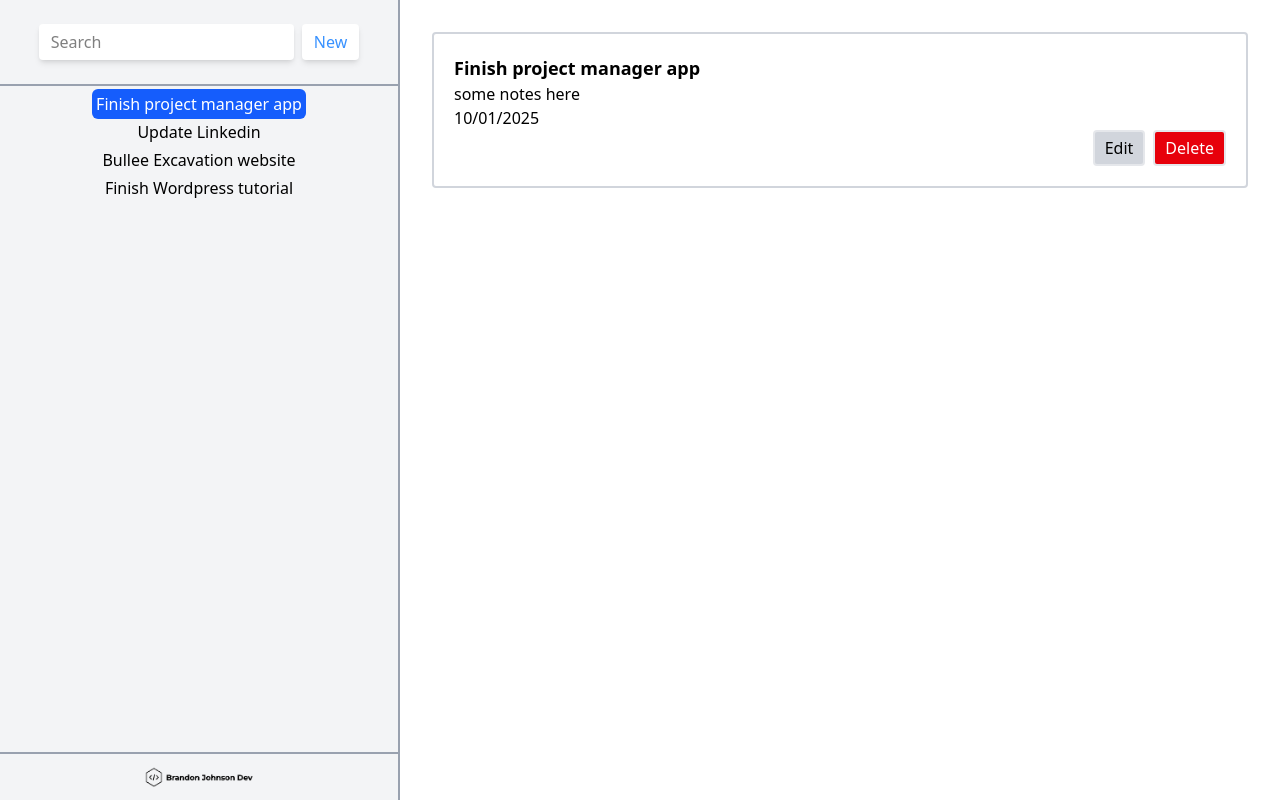
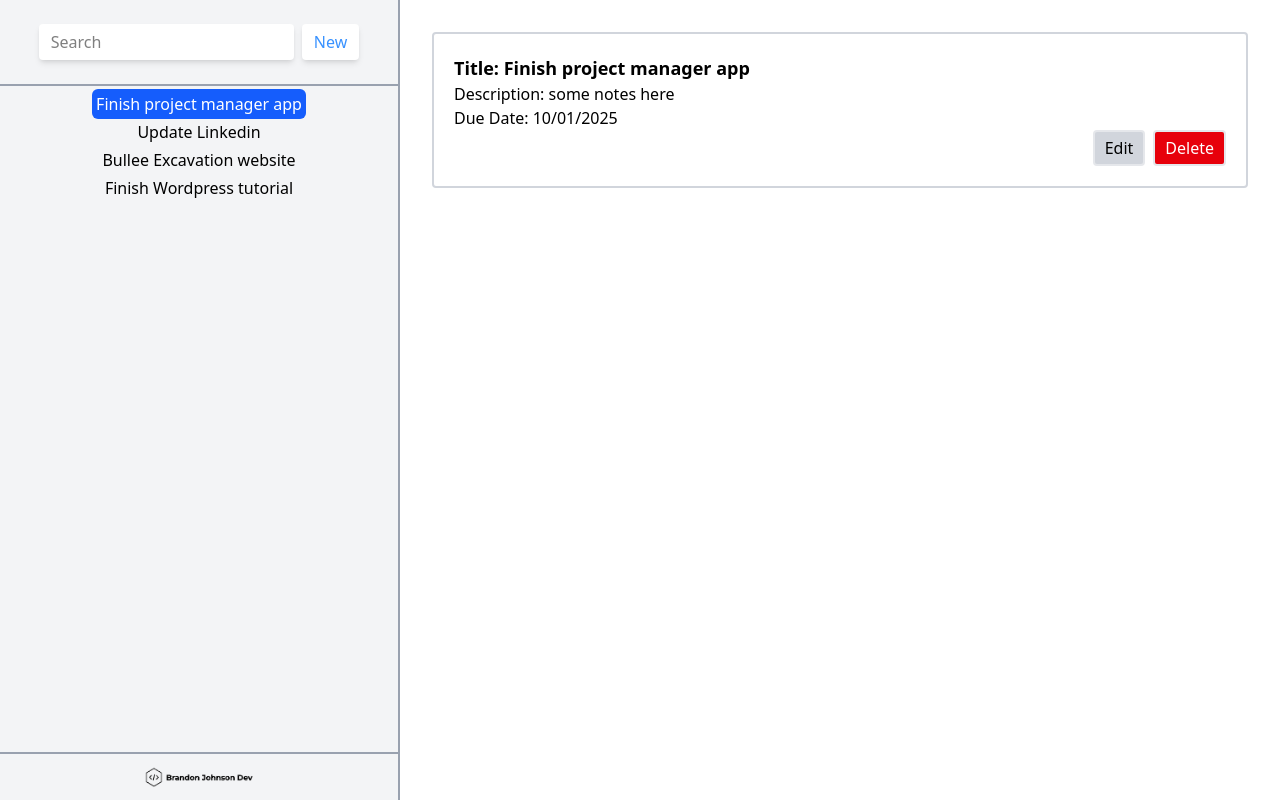
Before and after one commit to loves2run/reactrouter_project_manager, a React (Vite) app: page /projects/1 in a window 1280 px wide. Built offline with nearby package versions, Linux system fonts and the light colour scheme.

Commit message:
Edits: added labels to ProjectDisplay.jsx

```diff
--- a/src/routes/ProjectDisplay.jsx
+++ b/src/routes/ProjectDisplay.jsx
@@ -28,9 +28,9 @@ export default function ProjectDisplay(){
 
     return (
         <div className={`${navigation.state ==='loading' ? styles.loading : ''} ${styles.displayDiv}`}>
-            <h1 className="font-bold text-lg">{project.projectName}</h1>
-            <p>{project.description}</p>
-            <p>{formatDateForDisplay(project.dueDate)}</p>
+            <h1 className="font-bold text-lg">{`Title: ${project.projectName}`}</h1>
+            <p>{`Description:  ${project.description}`}</p>
+            <p>{`Due Date:  ${formatDateForDisplay(project.dueDate)}`}</p>
             <div className="flex justify-end gap-2">
                 <Form action="edit">
                     <button
```
